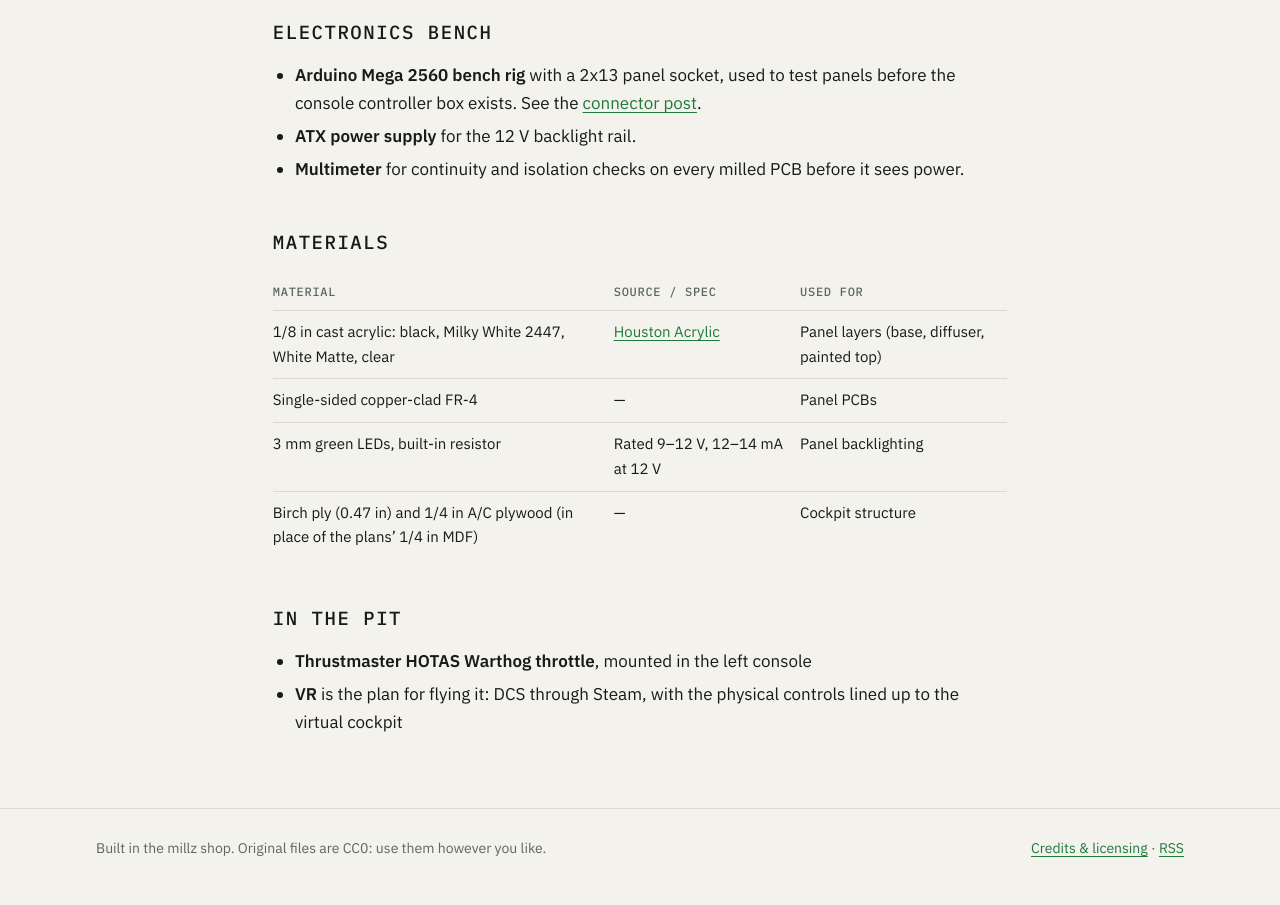
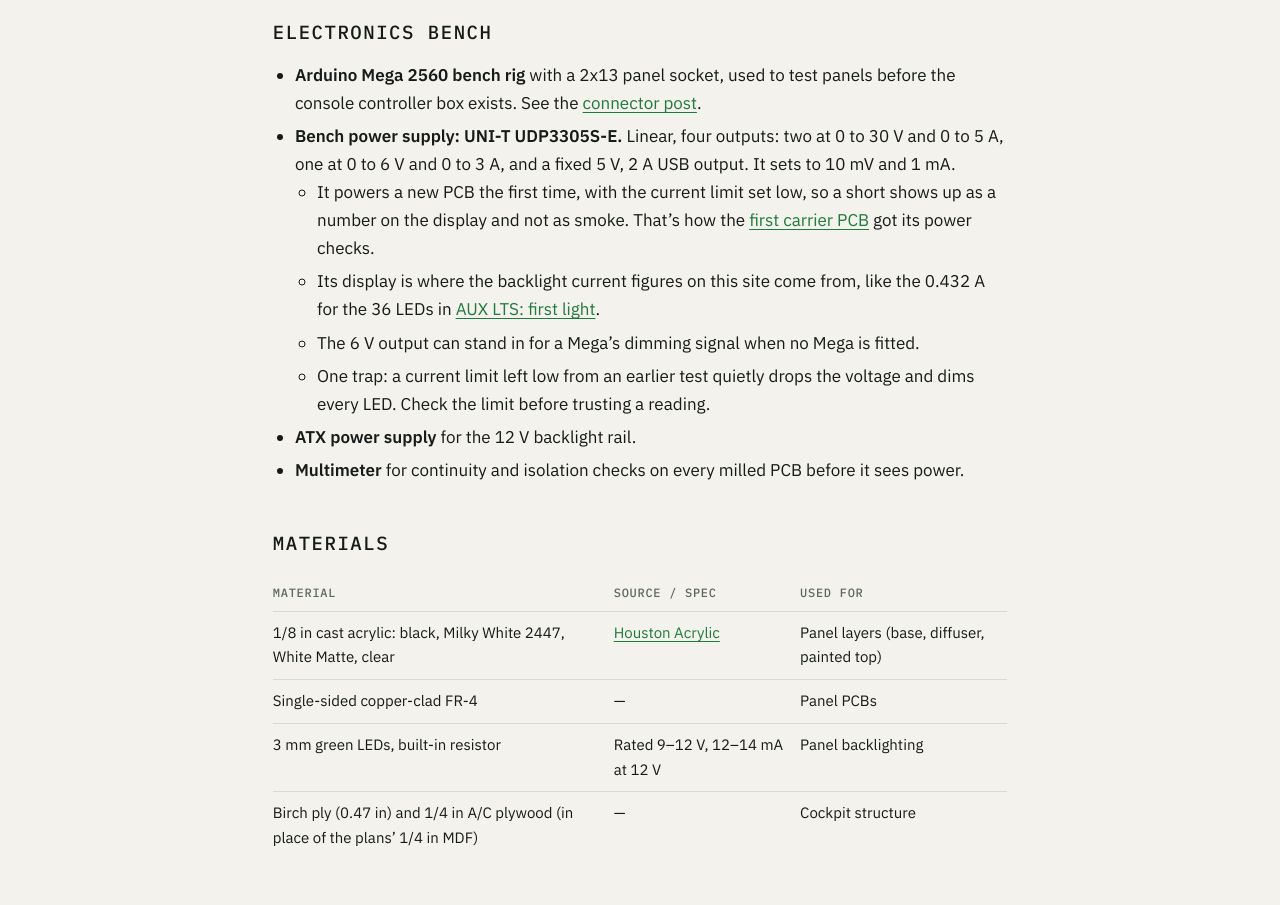
Before and after one commit to vectorstofinal/millz-a10-simpit, an Astro site: page /equipment in a window 1280 px wide. Shown: the part 2580-3485 px from the top of the page. Built offline with nearby package versions, Linux system fonts and the light colour scheme; Astro itself is replaced by a stand-in of ours.

Commit message:
Equipment page: add the bench power supply
Co-Authored-By: Claude Fable 5.2 <noreply@anthropic.com>
Claude-Session: https://claude.ai/code/session_01Jiw7tshwBNa3QcJfUFjF3N

```diff
--- a/src/pages/equipment.md
+++ b/src/pages/equipment.md
@@ -80,6 +80,11 @@ FDM only; no resin printer in the shop.
 ## Electronics bench
 
 - **Arduino Mega 2560 bench rig** with a 2x13 panel socket, used to test panels before the console controller box exists. See the [connector post](/posts/panel-connector-standard/).
+- **Bench power supply: UNI-T UDP3305S-E.** Linear, four outputs: two at 0 to 30 V and 0 to 5 A, one at 0 to 6 V and 0 to 3 A, and a fixed 5 V, 2 A USB output. It sets to 10 mV and 1 mA.
+  - It powers a new PCB the first time, with the current limit set low, so a short shows up as a number on the display and not as smoke. That's how the [first carrier PCB](/posts/mega-carrier-first-power/) got its power checks.
+  - Its display is where the backlight current figures on this site come from, like the 0.432 A for the 36 LEDs in [AUX LTS: first light](/posts/aux-lts-first-light/).
+  - The 6 V output can stand in for a Mega's dimming signal when no Mega is fitted.
+  - One trap: a current limit left low from an earlier test quietly drops the voltage and dims every LED. Check the limit before trusting a reading.
 - **ATX power supply** for the 12 V backlight rail.
 - **Multimeter** for continuity and isolation checks on every milled PCB before it sees power.
 
```
